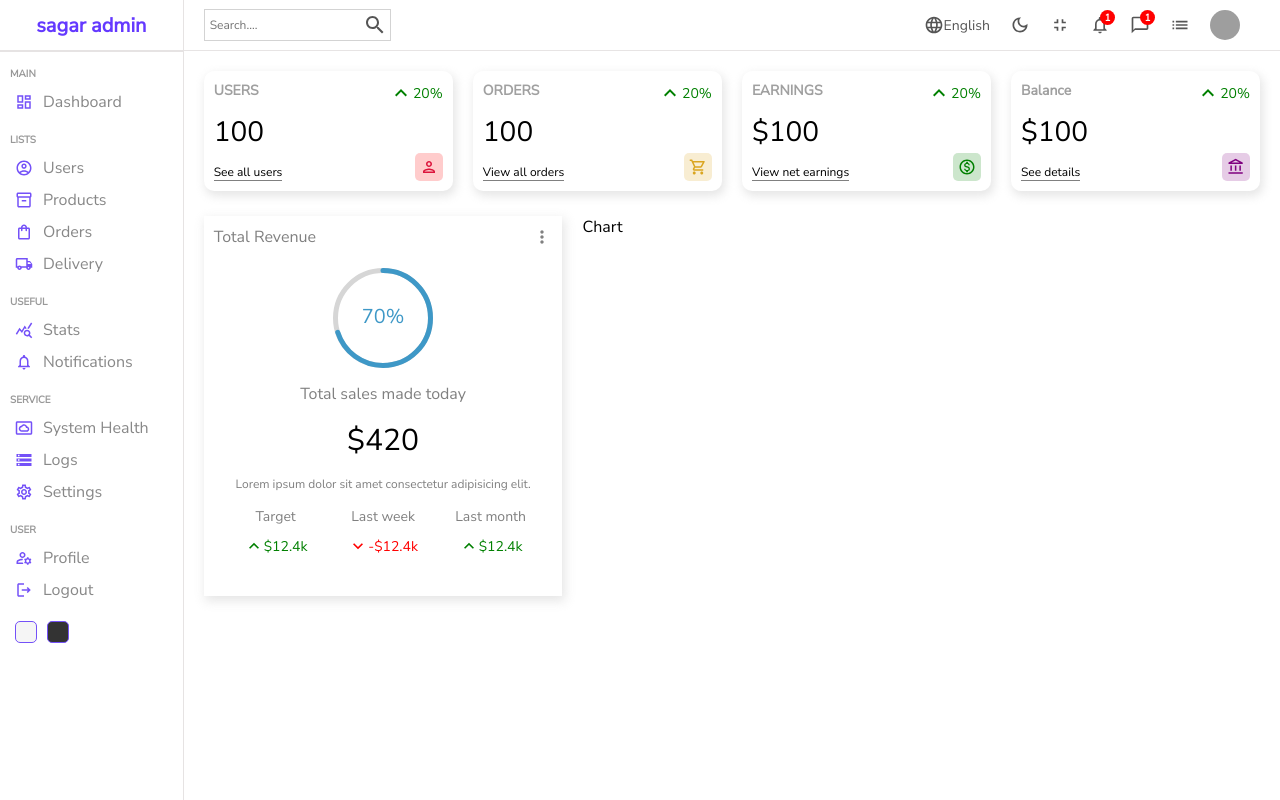
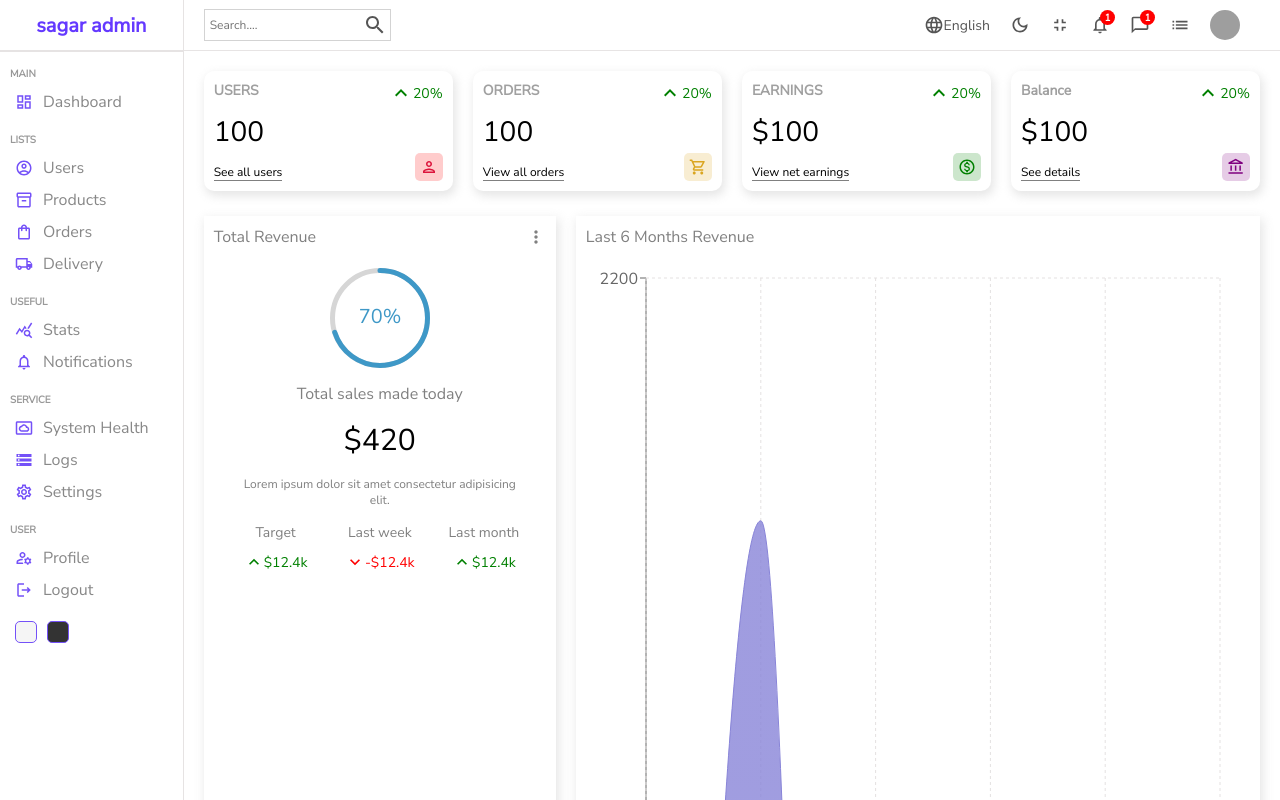
Before and after one commit to sagarrs/React-admin-panel, a React (Create React App) app: page / in a window 1280 px wide. Shown: the top 800 px of the page. Built offline with nearby package versions, Linux system fonts and the light colour scheme; grey boxes are pictures that could not be loaded.

Commit message:
charts 1.0

```diff
--- a/package.json
+++ b/package.json
@@ -15,6 +15,7 @@
     "react-dom": "^18.1.0",
     "react-router-dom": "^6.3.0",
     "react-scripts": "5.0.1",
+    "recharts": "^2.1.10",
     "sass": "^1.52.1",
     "web-vitals": "^2.1.4"
   },
--- a/src/components/Charts/Chart.js
+++ b/src/components/Charts/Chart.js
@@ -1,9 +1,35 @@
 import "./Chart.scss"
+import { AreaChart, Area, XAxis, YAxis, CartesianGrid, Tooltip, ResponsiveContainer } from 'recharts';
+
+const data = [
+    {name: "January", Total: 1200},
+    {name: "February", Total: 2100},
+    {name: "March", Total: 800},
+    {name: "April", Total: 1600},
+    {name: "May", Total: 900},
+    {name: "June", Total: 1700}
+];
 
 export const Chart = () => {
     return(
         <div className="chart">
-            Chart
+            <div className="title">Last 6 Months Revenue</div>
+            <ResponsiveContainer width="100%" height="100%">
+                <AreaChart width={730} height={250} data={data}
+                    margin={{ top: 10, right: 30, left: 0, bottom: 0 }}>
+                    <defs>
+                        <linearGradient id="total" x1="0" y1="0" x2="0" y2="1">
+                        <stop offset="5%" stopColor="#8884d8" stopOpacity={0.8}/>
+                        <stop offset="95%" stopColor="#8884d8" stopOpacity={0}/>
+                        </linearGradient>
+                    </defs>
+                    <XAxis dataKey="name" />
+                    <YAxis />
+                    <CartesianGrid strokeDasharray="3 3" className="chartGrid"/>
+                    <Tooltip />
+                    <Area type="monotone" dataKey="Total" stroke="#8884d8" fillOpacity={1} fill="url(#total)" />
+                </AreaChart>
+            </ResponsiveContainer>
         </div>
     )
 }
--- a/src/components/Charts/Chart.scss
+++ b/src/components/Charts/Chart.scss
@@ -1,3 +1,15 @@
 .chart{
     flex: 4;
+    -webkit-box-shadow: 2px 4px 10px 1px rgba(0, 0, 0, 0.47);
+    box-shadow: 2px 4px 10px 1px rgba(201, 201, 201, 0.47);
+    padding: 10px;
+    color: gray;
+
+    .title{
+        margin-bottom: 20px;
+    }
+
+    .chartGrid{
+        stroke: rgb(228, 225, 225);
+    }
 }
```
Also changed, not shown: 1 other file (tests, documents, lock files or other folders).
